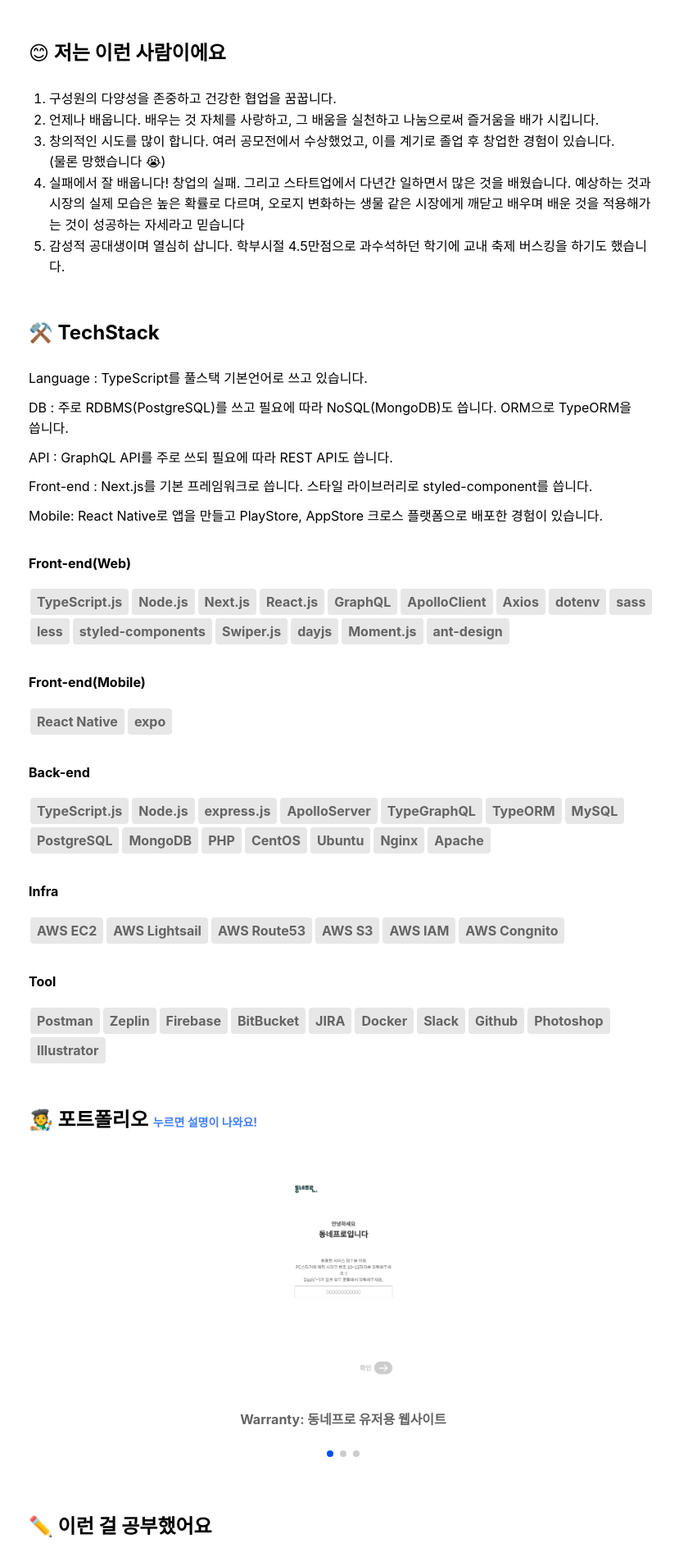
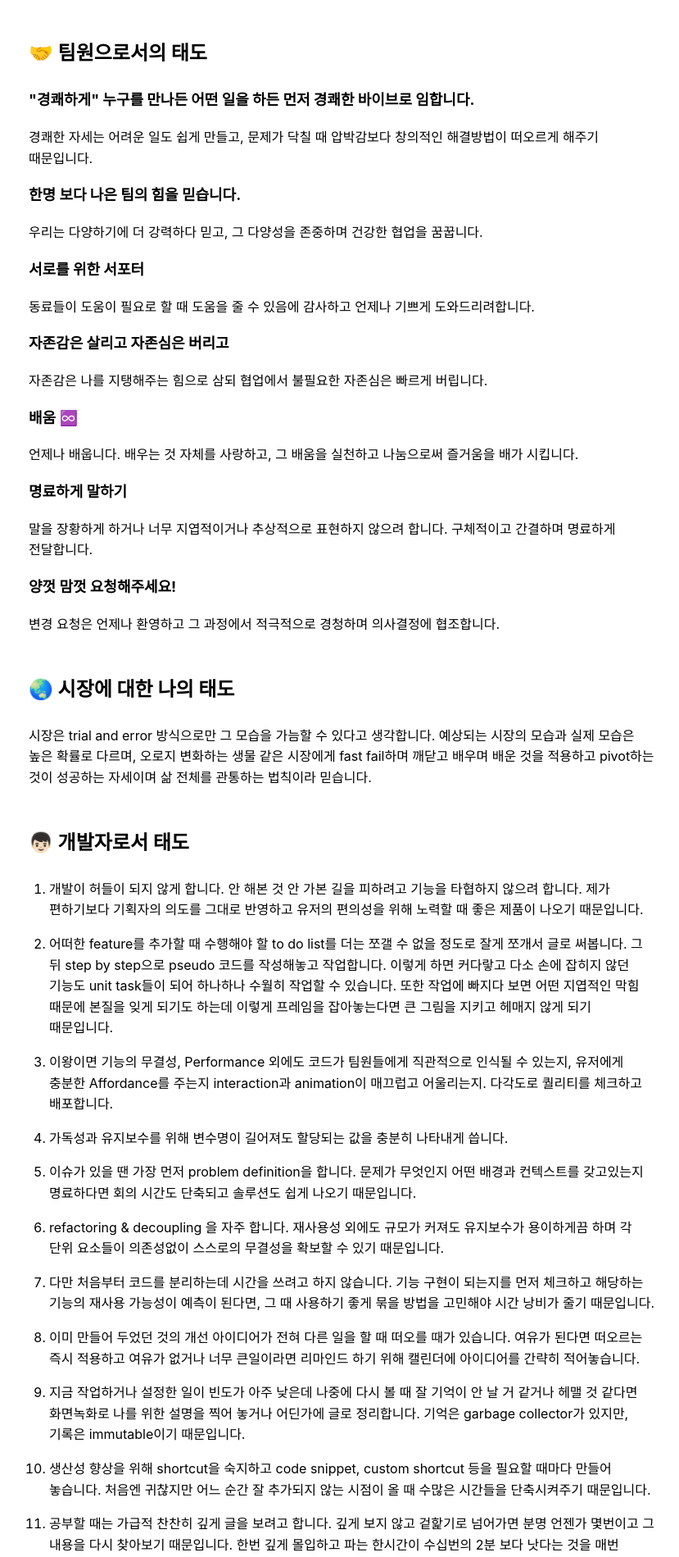
Before and after one commit to JeGwan/its-me, a Next.js app: page / in a window 1280 px wide. Shown: the part 480-2379 px from the top of the page at 82% size, without its empty margins (221-1050 px from the left). Built offline with nearby package versions, Linux system fonts and the light colour scheme.

Commit message:
feat: 자기소개 추가, seo를 위한 몇가지 추가

```diff
--- a/components/atoms/Button.tsx
+++ b/components/atoms/Button.tsx
@@ -17,7 +17,7 @@ export const ButtonComp = styled.button`
   white-space: nowrap;
   border-radius: 0.4rem;
   cursor: pointer;
-  transition: all 0.3s;
+  transition: background-color 0.3s;
   text-decoration: none;
   &.full {
     display: block;
--- a/components/atoms/Titles.tsx
+++ b/components/atoms/Titles.tsx
@@ -14,13 +14,16 @@ const TitleComp = styled.h1`
     font-size: 2.2rem;
   }
   &.lv-3 {
-    font-size: 2rem;
-  }
-  &.lv-4 {
     font-size: 1.8rem;
+    margin: 1em 0;
   }
   &.lv-4 {
     font-size: 1.6rem;
+    margin: 1em 0;
+  }
+  &.lv-5 {
+    font-size: 1.4rem;
+    margin: 1em 0;
   }
 `;
 
--- a/components/templates/Container.tsx
+++ b/components/templates/Container.tsx
@@ -54,7 +54,7 @@ const Container = ({
         <title>{title ? `${title} : ${APP_NAME}` : APP_NAME}</title>
         <meta
           name="viewport"
-          content="width=device-width,initial-scale=1.0,minimum-scale=1.0,maximum-scale=1.0,user-scalable=no"
+          content="width=device-width,initial-scale=1.0,minimum-scale=1.0"
         />
       </Head>
       <header>
--- a/pages/_document.tsx
+++ b/pages/_document.tsx
@@ -62,6 +62,7 @@ export default class MyDocument extends Document {
             color="#0050ff"
           />
           <link rel="shortcut icon" href="/favicon/favicon.ico" />
+          <link rel="canonical" href="https://superposition.link" />
           <meta name="msapplication-TileColor" content="#ffffff" />
           <meta
             name="msapplication-config"
@@ -77,6 +78,11 @@ export default class MyDocument extends Document {
             property="og:description"
             content="비즈니스와 유저를 이해하고 소통이 잘 되는 개발자, 저는 오제관입니다."
           />
+          <meta
+            name="description"
+            content="비즈니스와 유저를 이해하고 소통이 잘 되는 개발자, 저는 오제관입니다."
+          />
+          <meta name="keywords" content="개발자,오제관,자기소개서" />
         </Head>
         <body>
           <Main />
--- a/pages/index.tsx
+++ b/pages/index.tsx
@@ -66,6 +66,10 @@ const HomePageComp = styled.div`
     & > ol {
       list-style: decimal;
       margin-left: 2.5rem;
+      & > li {
+        margin-bottom: 1em;
+        word-break: keep-all;
+      }
     }
     & > p {
       margin: 1rem 0;
@@ -112,6 +116,8 @@ const HomePageComp = styled.div`
         dd {
           font-weight: bold;
           word-break: break-all;
+          font-size: 1.8rem;
+          line-height: 2.2rem;
         }
       }
     }
@@ -134,11 +140,11 @@ const HomePage = () => {
       <HomePageComp>
         <div className="header">
           <h2 className="title">
-            비즈니스를 잘 이해합니다 ✔️
+            비즈니스를 잘 이해합니다
             <br />
-            유저의 시각으로 봅니다 ✔️
+            유저의 시각으로 봅니다
             <br />
-            소통이 잘 됩니다 ✔️
+            소통이 잘 됩니다
             <br />
             개발자 <span className="blue">오제관</span>입니다.
           </h2>
@@ -159,28 +165,119 @@ const HomePage = () => {
             비효율을 개선하고, 꿈을 현실로 만들어주는 엔지니어! 코딩하는 것을
             너무나 사랑하는 저는 오제관입니다. ❤️ 👨🏻‍💻
           </p>
-          <Title level={1}>😊 저는 이런 사람이에요</Title>
+          <Title level={1}>🤝 팀원으로서의 태도</Title>
+          <Title level={3}>
+            "경쾌하게" 누구를 만나든 어떤 일을 하든 먼저 경쾌한 바이브로
+            임합니다.
+          </Title>
+          <p>
+            경쾌한 자세는 어려운 일도 쉽게 만들고, 문제가 닥칠 때 압박감보다
+            창의적인 해결방법이 떠오르게 해주기 때문입니다.
+          </p>
+          <Title level={3}>한명 보다 나은 팀의 힘을 믿습니다.</Title>
+          <p>
+            우리는 다양하기에 더 강력하다 믿고, 그 다양성을 존중하며 건강한
+            협업을 꿈꿉니다.
+          </p>
+          <Title level={3}>서로를 위한 서포터</Title>
+          <p>
+            동료들이 도움이 필요로 할 때 도움을 줄 수 있음에 감사하고 언제나
+            기쁘게 도와드리려합니다.
+          </p>
+          <Title level={3}>자존감은 살리고 자존심은 버리고</Title>
+          <p>
+            자존감은 나를 지탱해주는 힘으로 삼되 협업에서 불필요한 자존심은
+            빠르게 버립니다.
+          </p>
+          <Title level={3}>배움 ♾️</Title>
+          <p>
+            언제나 배웁니다. 배우는 것 자체를 사랑하고, 그 배움을 실천하고
+            나눔으로써 즐거움을 배가 시킵니다.
+          </p>
+          <Title level={3}>명료하게 말하기</Title>
+          <p>
+            말을 장황하게 하거나 너무 지엽적이거나 추상적으로 표현하지 않으려
+            합니다. 구체적이고 간결하며 명료하게 전달합니다.
+          </p>
+          <Title level={3}>양껏 맘껏 요청해주세요!</Title>
+          <p>
+            변경 요청은 언제나 환영하고 그 과정에서 적극적으로 경청하며
+            의사결정에 협조합니다.
+          </p>
+          <Title level={1}>🌏 시장에 대한 나의 태도</Title>
+          <p>
+            시장은 trial and error 방식으로만 그 모습을 가늠할 수 있다고
+            생각합니다. 예상되는 시장의 모습과 실제 모습은 높은 확률로 다르며,
+            오로지 변화하는 생물 같은 시장에게 fast fail하며 깨닫고 배우며 배운
+            것을 적용하고 pivot하는 것이 성공하는 자세이며 삶 전체를 관통하는
+            법칙이라 믿습니다.
+          </p>
+          <Title level={1}>👦🏻 개발자로서 태도</Title>
           <ol>
-            <li>구성원의 다양성을 존중하고 건강한 협업을 꿈꿉니다.</li>
             <li>
-              언제나 배웁니다. 배우는 것 자체를 사랑하고, 그 배움을 실천하고
-              나눔으로써 즐거움을 배가 시킵니다.
+              개발이 허들이 되지 않게 합니다. 안 해본 것 안 가본 길을 피하려고
+              기능을 타협하지 않으려 합니다. 제가 편하기보다 기획자의 의도를
+              그대로 반영하고 유저의 편의성을 위해 노력할 때 좋은 제품이 나오기
+              때문입니다.
             </li>
             <li>
-              창의적인 시도를 많이 합니다. 여러 공모전에서 수상했었고, 이를
-              계기로 졸업 후 창업한 경험이 있습니다.
-              <br />
-              (물론 망했습니다 😭)
+              어떠한 feature를 추가할 때 수행해야 할 to do list를 더는 쪼갤 수
+              없을 정도로 잘게 쪼개서 글로 써봅니다. 그 뒤 step by step으로
+              pseudo 코드를 작성해놓고 작업합니다. 이렇게 하면 커다랗고 다소
+              손에 잡히지 않던 기능도 unit task들이 되어 하나하나 수월히 작업할
+              수 있습니다. 또한 작업에 빠지다 보면 어떤 지엽적인 막힘 때문에
+              본질을 잊게 되기도 하는데 이렇게 프레임을 잡아놓는다면 큰 그림을
+              지키고 헤매지 않게 되기 때문입니다.
             </li>
             <li>
-              실패에서 잘 배웁니다! 창업의 실패. 그리고 스타트업에서 다년간
-              일하면서 많은 것을 배웠습니다. 예상하는 것과 시장의 실제 모습은
-              높은 확률로 다르며, 오로지 변화하는 생물 같은 시장에게 깨닫고
-              배우며 배운 것을 적용해가는 것이 성공하는 자세라고 믿습니다
+              이왕이면 기능의 무결성, Performance 외에도 코드가 팀원들에게
+              직관적으로 인식될 수 있는지, 유저에게 충분한 Affordance를 주는지
+              interaction과 animation이 매끄럽고 어울리는지. 다각도로 퀄리티를
+              체크하고 배포합니다.
             </li>
             <li>
-              감성적 공대생이며 열심히 삽니다. 학부시절 4.5만점으로 과수석하던
-              학기에 교내 축제 버스킹을 하기도 했습니다.
+              가독성과 유지보수를 위해 변수명이 길어져도 할당되는 값을 충분히
+              나타내게 씁니다.
+            </li>
+            <li>
+              이슈가 있을 땐 가장 먼저 problem definition을 합니다. 문제가
+              무엇인지 어떤 배경과 컨텍스트를 갖고있는지 명료하다면 회의 시간도
+              단축되고 솔루션도 쉽게 나오기 때문입니다.
+            </li>
+            <li>
+              refactoring & decoupling 을 자주 합니다. 재사용성 외에도 규모가
+              커져도 유지보수가 용이하게끔 하며 각 단위 요소들이 의존성없이
+              스스로의 무결성을 확보할 수 있기 때문입니다.
+            </li>
+            <li>
+              다만 처음부터 코드를 분리하는데 시간을 쓰려고 하지 않습니다. 기능
+              구현이 되는지를 먼저 체크하고 해당하는 기능의 재사용 가능성이
+              예측이 된다면, 그 때 사용하기 좋게 묶을 방법을 고민해야 시간
+              낭비가 줄기 때문입니다.
+            </li>
+            <li>
+              이미 만들어 두었던 것의 개선 아이디어가 전혀 다른 일을 할 때
+              떠오를 때가 있습니다. 여유가 된다면 떠오르는 즉시 적용하고 여유가
+              없거나 너무 큰일이라면 리마인드 하기 위해 캘린더에 아이디어를
+              간략히 적어놓습니다.
+            </li>
+            <li>
+              지금 작업하거나 설정한 일이 빈도가 아주 낮은데 나중에 다시 볼 때
+              잘 기억이 안 날 거 같거나 헤맬 것 같다면 화면녹화로 나를 위한
+              설명을 찍어 놓거나 어딘가에 글로 정리합니다. 기억은 garbage
+              collector가 있지만, 기록은 immutable이기 때문입니다.
+            </li>
+            <li>
+              생산성 향상을 위해 shortcut을 숙지하고 code snippet, custom
+              shortcut 등을 필요할 때마다 만들어 놓습니다. 처음엔 귀찮지만 어느
+              순간 잘 추가되지 않는 시점이 올 때 수많은 시간들을 단축시켜주기
+              때문입니다.
+            </li>
+            <li>
+              공부할 때는 가급적 찬찬히 깊게 글을 보려고 합니다. 깊게 보지 않고
+              겉핥기로 넘어가면 분명 언젠가 몇번이고 그 내용을 다시 찾아보기
+              때문입니다. 한번 깊게 몰입하고 파는 한시간이 수십번의 2분 보다
+              낫다는 것을 매번 깨닫습니다.
             </li>
           </ol>
           <Title level={1}>⚒️ TechStack</Title>
@@ -212,24 +309,7 @@ const HomePage = () => {
           })}
           {/* <Title level={1}>📚 읽은 책들</Title>
           <Title level={1}>😀 개발 관련 대외 활동</Title>
-          <Title level={1}>🏆 수상</Title>
-
-          <Title level={1}>제관씨가 생각하는 개발자란?</Title>
-          <p>
-            탄핵소추의 의결을 받은 자는 탄핵심판이 있을 때까지 그 권한행사가
-            정지된다. 국가는 재해를 예방하고 그 위험으로부터 국민을 보호하기
-            위하여 노력하여야 한다. 감사원은 세입·세출의 결산을 매년 검사하여
-            대통령과 차년도국회에 그 결과를 보고하여야 한다. 대법관의 임기는
-            6년으로 하며, 법률이 정하는 바에 의하여 연임할 수 있다. 대한민국의
-            영토는 한반도와 그 부속도서로 한다. 국가안전보장회의의 조직·직무범위
-            기타 필요한 사항은 법률로 정한다. 헌법개정안이 제2항의 찬성을 얻은
-            때에는 헌법개정은 확정되며, 대통령은 즉시 이를 공포하여야 한다.
-            정당의 목적이나 활동이 민주적 기본질서에 위배될 때에는 정부는
-            헌법재판소에 그 해산을 제소할 수 있고, 정당은 헌법재판소의 심판에
-            의하여 해산된다. 선거운동은 각급 선거관리위원회의 관리하에 법률이
-            정하는 범위안에서 하되, 균등한 기회가 보장되어야 한다. 대한민국은
-            민주공화국이다. 국가안전보장회의는 대통령이 주재한다.
-          </p> */}
+          <Title level={1}>🏆 수상</Title> */}
           <PortfolioModal
             visible={!!portfolio}
             portfolio={portfolio}
@@ -264,17 +344,29 @@ const HomePage = () => {
           <Title level={1}>✏️ 이런 걸 공부했어요</Title>
           <a
             target="_blank"
+            rel="noreferrer"
             href="https://www.notion.so/e82ceab0c8734ba8a9eaaba5c27ff128"
           >
             Notion page : 개발공부
           </a>
+          <Title level={1}>📕 이 사이트는요!</Title>
+          <Title level={3}>Github repository</Title>
+          <a
+            target="_blank"
+            rel="noreferrer"
+            href="https://github.com/JeGwan/its-me"
+          >
+            https://github.com/JeGwan/its-me
+          </a>
+          <Title level={3}>Lighthouse score</Title>
+          <p>준비중</p>
           <Title level={1}>📞 Contact</Title>
           <div className="contact">
             {contacts.map(({ type, value, link }, index) => (
               <dl key={index}>
                 <dt>{type}</dt>
                 <dd>
-                  <a target="_blank" href={link || value}>
+                  <a target="_blank" rel="noreferrer" href={link || value}>
                     {value}
                   </a>
                 </dd>
```
Also changed, not shown: public/robots.txt (added).
